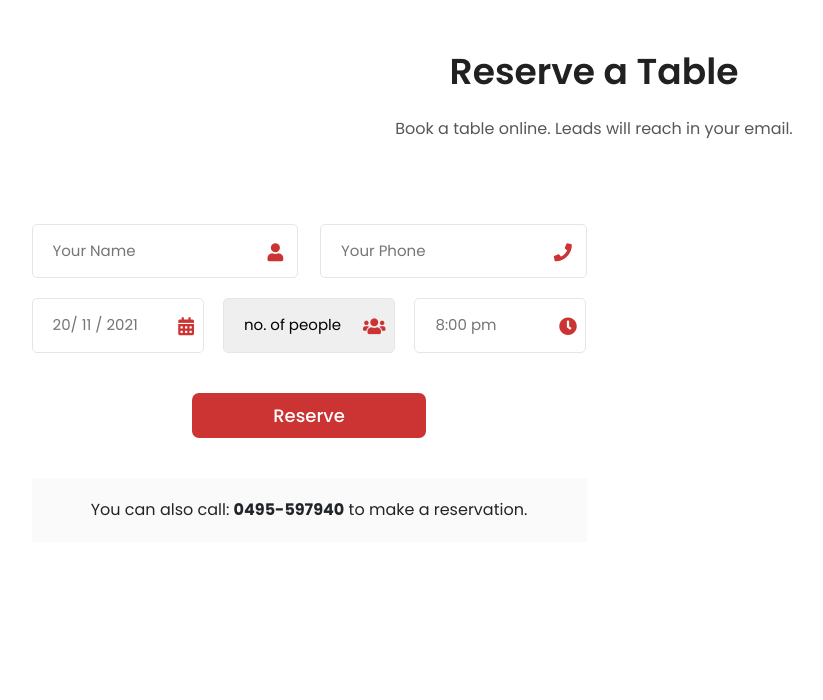
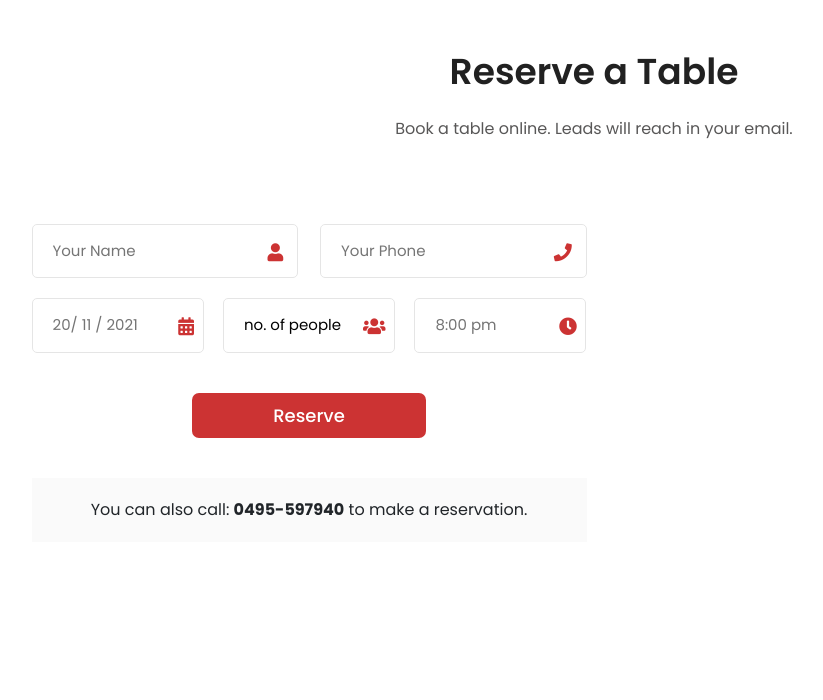
Before and after one commit to Jaseem-v/eatiz, a website: page index.html in a window 1280 px wide. Shown: the part 888-1588 px from the top of the page, without its empty margins (46-869 px from the left). Drawn offline with nearby package versions, Linux system fonts and the light colour scheme.

Commit message:
reservation input background white added

```diff
--- a/assets/sass/style.scss
+++ b/assets/sass/style.scss
@@ -147,6 +147,7 @@
       display: inline;
       outline: #cc3333;
       justify-self: stretch;
+      background: #fff !important;
 
       @media only screen and (max-width: $bp-xsmall) {
         font-size: 1.8rem;
```
Also changed, not shown: assets/dist/style.css.
